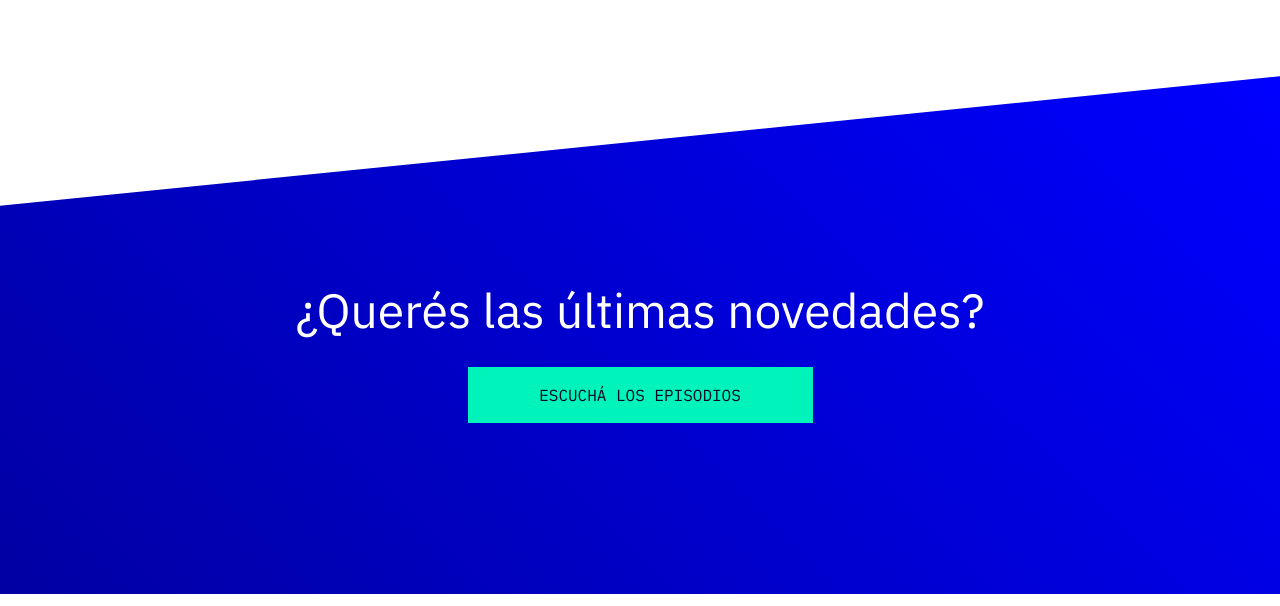
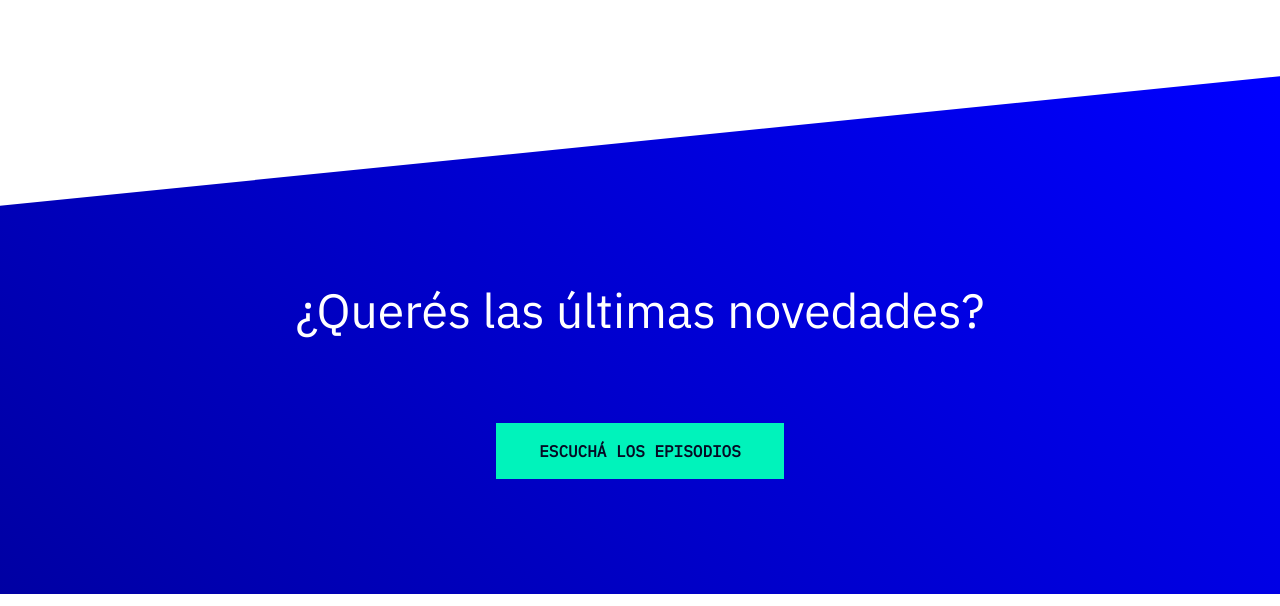
Before and after one commit to joanmgs/Podcast-acamica, a plain HTML site: page index.html in a window 1280 px wide. Shown: the part 3176-3782 px from the top of the page. Drawn offline with nearby package versions, Linux system fonts and the light colour scheme.

Commit message:
eliminando el segundo código de button

```diff
--- a/index.html
+++ b/index.html
@@ -129,7 +129,7 @@
     <!-- NOVEDADES -->
     <section class="novedades">
         <h2 class="titulo-ep2">¿Querés <span class="salto">las</span> <span class="salto">últimas</span> novedades?</h2>
-        <button type="button" class="conmas2 margin-left-button">ESCUCHÁ LOS EPISODIOS</button>
+        <button type="button" class="conmas margin-left-button-bottom">ESCUCHÁ LOS EPISODIOS</button>
     </section>
 
     <!-- PIE -->
--- a/styles/novedades.css
+++ b/styles/novedades.css
@@ -21,26 +21,10 @@
         height: 126px; */
     }
 
-    .margin-left-button{
+    .margin-left-button-bottom{
         margin-left: 0px;
+        width: 288px;
     }
-    .conmas2{
-        width: 288px;
-        height: 48px;
-        background: #00F3BB;
-        color: #060A24;
-        font-size: 16px;
-        line-height: 22px;
-        font-family: 'IBM Plex Mono', monospace;
-        font-weight: 500;
-        text-align: center;
-        transition: 0.5s;
-    }
-        .conmas2:hover{
-            background: linear-gradient(to left, #0000FE, #00F0B8);
-            color: #FFFFFF;
-            cursor: pointer;
-        }
 
 @media (min-width: 780px){
     .novedades{
```
